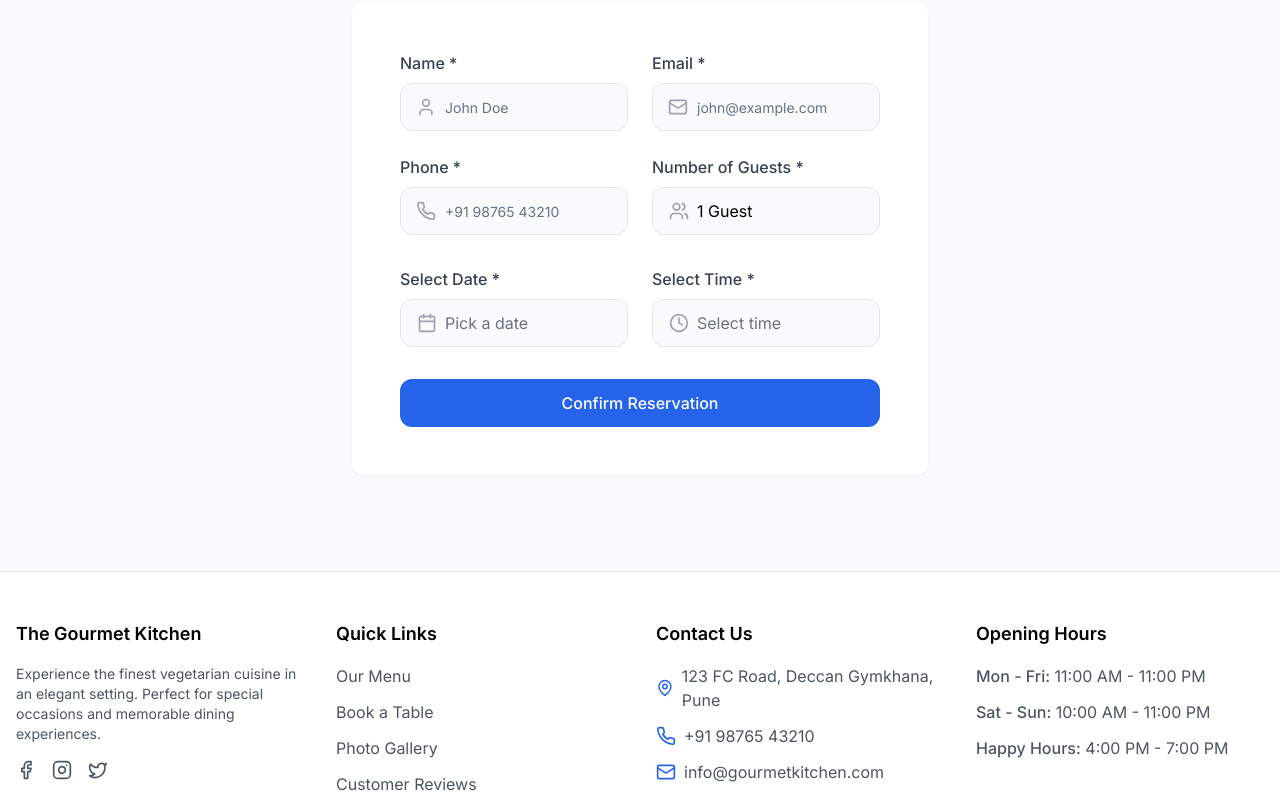
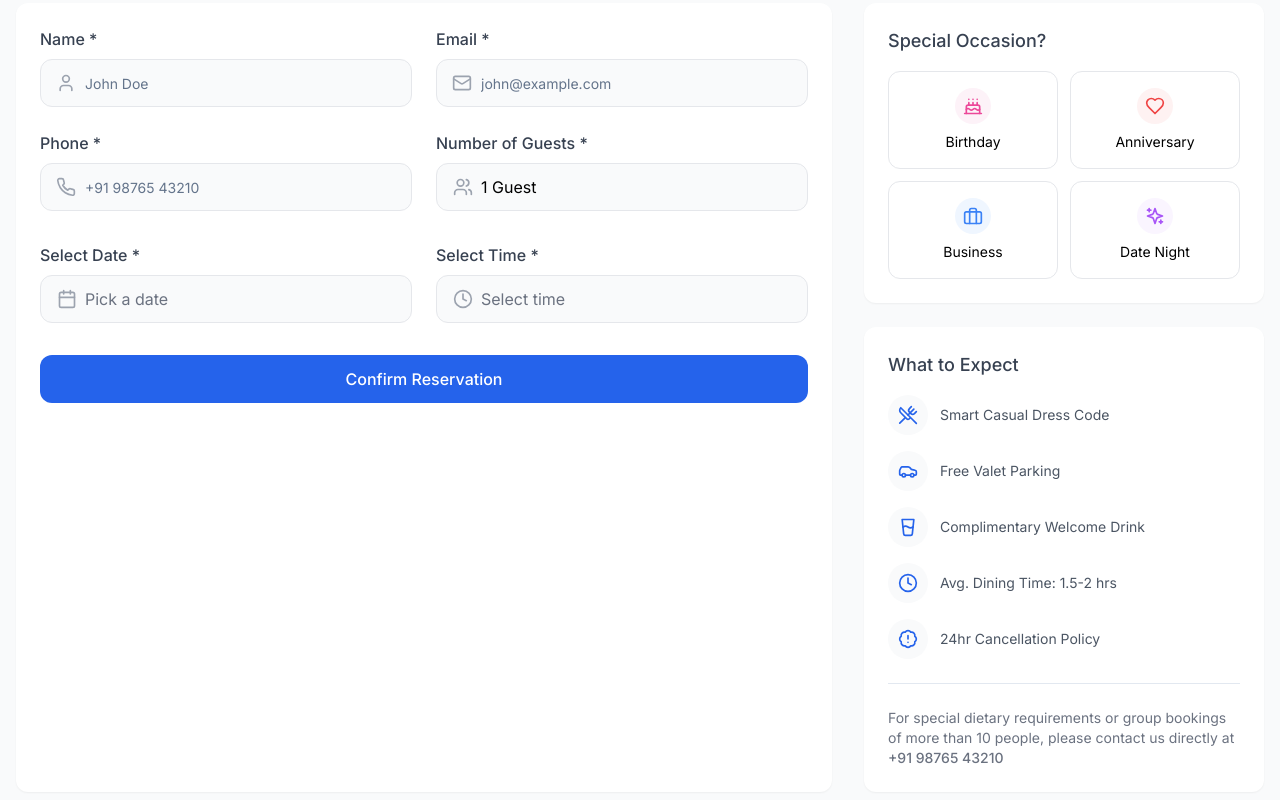
Before and after one commit to AshishDev-16/restaurant-booking, a Next.js app in the folder frontend/: page /book in a window 1280 px wide. Shown: the part 520-1320 px from the top of the page. Built offline with nearby package versions, Linux system fonts and the light colour scheme.

Commit message:
design changes

```diff
--- a/frontend/app/(main)/book/page.tsx
+++ b/frontend/app/(main)/book/page.tsx
@@ -1,10 +1,10 @@
 import BookingForm from '../../../components/BookingForm';
+import { BookingInfo } from '../../../components/BookingInfo';
 import { ClipboardList } from 'lucide-react';
 
 export default function BookPage() {
   return (
     <main className="container mx-auto px-4 py-8">
-      <div className="max-w-xl mx-auto">
       <div className="flex justify-between items-center mb-6">
         <h1 className="text-2xl font-bold">Reserve Your Table</h1>
         <a
@@ -15,9 +15,12 @@ export default function BookPage() {
           <span>View Bookings</span>
         </a>
       </div>
+
+      <div className="grid lg:grid-cols-[1fr,400px] gap-8">
         <div className="bg-white rounded-lg p-6 shadow-sm">
           <BookingForm />
         </div>
+        <BookingInfo />
       </div>
     </main>
   );
--- a/frontend/components/BookingForm.tsx
+++ b/frontend/components/BookingForm.tsx
@@ -156,8 +156,7 @@ export default function BookingForm() {
   }
 
   return (
-    <form onSubmit={handleSubmit} className="max-w-4xl mx-auto p-6">
-      <div className="space-y-8">
+    <form onSubmit={handleSubmit} className="space-y-8">
       {/* Personal Details Section */}
       <div className="grid md:grid-cols-2 gap-6">
         <div>
@@ -281,7 +280,6 @@ export default function BookingForm() {
       >
         {isLoading ? 'Confirming...' : 'Confirm Reservation'}
       </button>
-      </div>
     </form>
   );
 }
--- /dev/null
+++ b/frontend/components/BookingInfo.tsx
@@ -0,0 +1,73 @@
+"use client"
+import { cn } from "../lib/utils";
+import { Cake, GlassWater, Briefcase, Heart, Car, Clock, UtensilsCrossed, BadgeAlert, Sparkles } from 'lucide-react';
+import { useState } from 'react';
+
+const occasions = [
+  { icon: Cake, label: 'Birthday', color: 'text-pink-500', bgColor: 'bg-pink-50' },
+  { icon: Heart, label: 'Anniversary', color: 'text-red-500', bgColor: 'bg-red-50' },
+  { icon: Briefcase, label: 'Business', color: 'text-blue-500', bgColor: 'bg-blue-50' },
+  { icon: Sparkles, label: 'Date Night', color: 'text-purple-500', bgColor: 'bg-purple-50' },
+];
+
+const expectations = [
+  { icon: UtensilsCrossed, label: 'Smart Casual Dress Code' },
+  { icon: Car, label: 'Free Valet Parking' },
+  { icon: GlassWater, label: 'Complimentary Welcome Drink' },
+  { icon: Clock, label: 'Avg. Dining Time: 1.5-2 hrs' },
+  { icon: BadgeAlert, label: '24hr Cancellation Policy' },
+];
+
+export function BookingInfo() {
+  const [selectedOccasion, setSelectedOccasion] = useState<string | null>(null);
+
+  return (
+    <div className="space-y-6">
+      {/* Special Occasions */}
+      <div className="bg-white rounded-lg p-6 shadow-sm">
+        <h3 className="text-lg font-medium text-gray-700 mb-4">Special Occasion?</h3>
+        <div className="grid grid-cols-2 gap-3">
+          {occasions.map((occasion) => (
+            <button
+              key={occasion.label}
+              onClick={() => setSelectedOccasion(occasion.label)}
+              className={cn(
+                "flex flex-col items-center p-4 rounded-lg border transition-all",
+                selectedOccasion === occasion.label
+                  ? "border-blue-500 bg-blue-50"
+                  : "border-gray-200 hover:border-blue-500"
+              )}
+            >
+              <div className={cn("p-2 rounded-full", occasion.bgColor)}>
+                <occasion.icon className={cn("w-5 h-5", occasion.color)} />
+              </div>
+              <span className="text-sm mt-2">{occasion.label}</span>
+            </button>
+          ))}
+        </div>
+      </div>
+
+      {/* What to Expect */}
+      <div className="bg-white rounded-lg p-6 shadow-sm">
+        <h3 className="text-lg font-medium text-gray-700 mb-4">What to Expect</h3>
+        <div className="space-y-4">
+          {expectations.map((item) => (
+            <div key={item.label} className="flex items-center gap-3">
+              <div className="w-10 h-10 rounded-full bg-gray-50 flex items-center justify-center">
+                <item.icon className="w-5 h-5 text-blue-600" />
+              </div>
+              <span className="text-sm text-gray-600">{item.label}</span>
+            </div>
+          ))}
+        </div>
+
+        <div className="mt-6 pt-6 border-t">
+          <p className="text-sm text-gray-500">
+            For special dietary requirements or group bookings of more than 10 people,
+            please contact us directly at <span className="font-medium">+91 98765 43210</span>
+          </p>
+        </div>
+      </div>
+    </div>
+  );
+}
--- a/frontend/components/ui/time-slots.tsx
+++ b/frontend/components/ui/time-slots.tsx
@@ -11,16 +11,16 @@ interface TimeSlotsProps {
 }
 
 const timeSlots = [
-  { time: '1:00 PM', offers: 2 },
-  { time: '1:30 PM', offers: 2 },
-  { time: '2:00 PM', offers: 2 },
-  { time: '2:30 PM', offers: 2 },
-  { time: '3:00 PM', offers: 2 },
-  { time: '3:30 PM', offers: 2 },
-  { time: '4:00 PM', offers: 2 },
-  { time: '4:30 PM', offers: 2 },
-  { time: '5:00 PM', offers: 2 },
-  { time: '5:30 PM', offers: 2 }
+  { time: '1:00 PM' },
+  { time: '1:30 PM' },
+  { time: '2:00 PM' },
+  { time: '2:30 PM' },
+  { time: '3:00 PM' },
+  { time: '3:30 PM' },
+  { time: '4:00 PM' },
+  { time: '4:30 PM' },
+  { time: '5:00 PM' },
+  { time: '5:30 PM' }
 ];
 
 
@@ -112,7 +112,7 @@ export function TimeSlots({ selectedTime, onTimeSelect, selectedDate, className
                   )}
                 >
                   <span className="text-gray-900 font-medium">{slot.time}</span>
-                  <span className="text-sm text-blue-600">{slot.offers} offers</span>
+
                 </button>
               );
             })}
```
Lines whose indentation alone changed are shown as unchanged.
